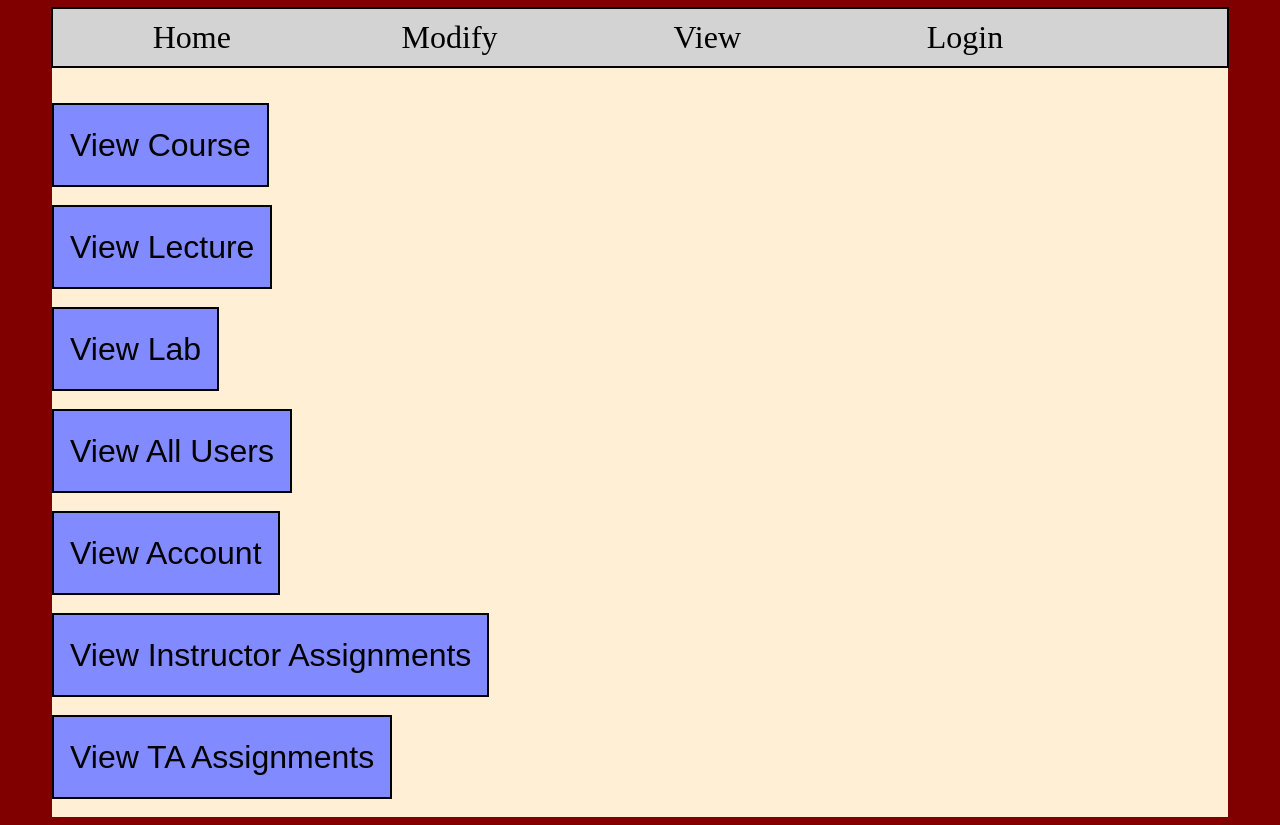
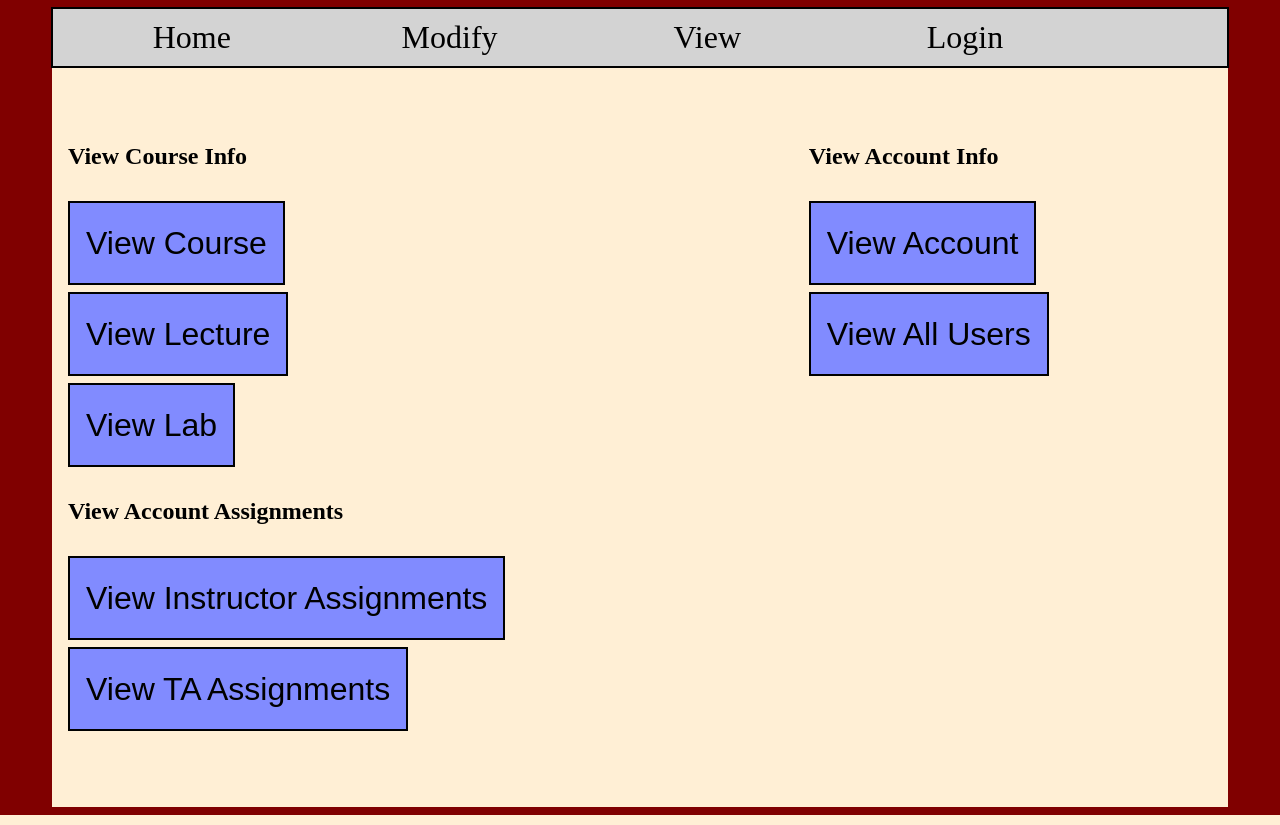
Before and after one commit to kmlacasse/webproject, a Django app: page /view.html in a window 1280 px wide. Run offline with Django 3.2, Linux system fonts and the light colour scheme.

Commit message:
Update view.html

```diff
--- a/templates/taapp/view.html
+++ b/templates/taapp/view.html
@@ -1,13 +1,28 @@
 {% extends "base.html" %}
 {% block content %}
 <br><br>
-    <button class="viewButton"><a href="view_course.html">View Course</a></button><br><br>
-    <button class="viewButton"><a href="view_lecture.html">View Lecture</a></button><br><br>
-    <button class="viewButton"><a href="view_lab.html">View Lab</a></button><br><br>
-    <button class="viewButton"><a href="view_users.html">View All Users</a></button><br><br>
-    <button class="viewButton"><a href="view_account.html">View Account</a></button><br><br>
-    <button class="viewButton"><a href="view_instructor_assignments.html">View Instructor Assignments</a></button><br><br>
-    <button class="viewButton"><a href="view_TA_assignments.html">View TA Assignments</a></button><br><br>
+    <table class="mainPageTable">
+        <tr>
+            <th><p class="buttonTypeTag">View Course Info</p></th>
+            <th><p class="buttonTypeTag">View Account Info</p></th>
+        </tr>
+        <tr>
+            <td><button class="viewButton"><a href="view_course.html">View Course</a></button></td>
+            <td><button class="viewButton"><a href="view_account.html">View Account</a></button></td>
+        </tr>
+        <tr>
+            <td><button class="viewButton"><a href="view_lecture.html">View Lecture</a></button></td>
+            <td><button class="viewButton"><a href="view_users.html">View All Users</a></button></td>
+        </tr>
+        <tr>
+            <td><button class="viewButton"><a href="view_lab.html">View Lab</a></button></td>
+            <td></td>
+        </tr>
+        <tr><th><p class="buttonTypeTag">View Account Assignments</p></th></tr>
+        <tr><td><button class="viewButton"><a href="view_instructor_assignments.html">View Instructor Assignments</a></button></td></tr>
+        <tr><td><button class="viewButton"><a href="view_TA_assignments.html">View TA Assignments</a></button></td></tr>
+
+    </table>
 
 
 
```
